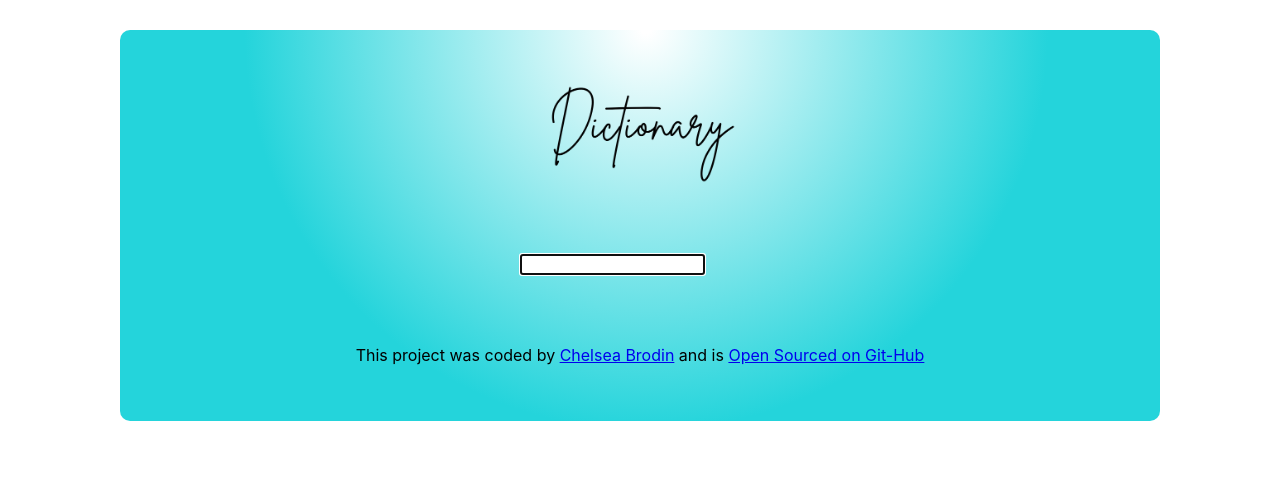
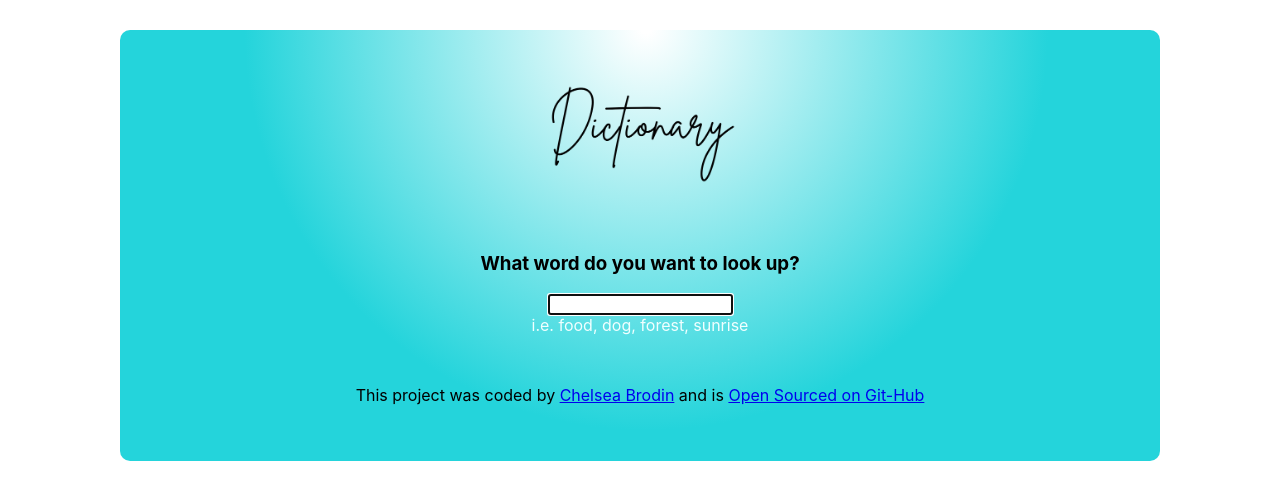
Before and after one commit to cbrodin/app-react-dictionary, a React (Create React App) app: page / in a window 1280 px wide. Shown: the top 500 px of the page. Built offline with nearby package versions, Linux system fonts and the light colour scheme.

Commit message:
Build out Synonyms component

```diff
--- a/src/Meaning.js
+++ b/src/Meaning.js
@@ -1,17 +1,23 @@
 import React from "react";
+import Synonyms from "./Synonyms";
 
 export default function Meaning(props){
 return (
   <div className="Meaning">
     <h4>{props.meaning.partOfSpeech}</h4>
     {props.meaning.definitions.map(function(definition,index)
-    {return ( <div key={index}>
-      <p>
-        {definition.definition}
-        <br />
-        <em>{definition.example}</em>
+    {return (
+      <div key={index}>
+        <p>
+          {definition.definition}
+          <br />
+          <em>{definition.example}</em>
+          <br />
+          <Synonyms synonyms={definition.synonyms} />
+
         </p>
-        </div>);
+      </div>
+    );
     })}
   </div>
 );
--- a/src/Search.css
+++ b/src/Search.css
@@ -1,8 +1,13 @@
-.Search {
-   width: 25%;
+.Search {text-align: center;
+  display: block;
+   width: 40%;
    margin: 30px auto;
   border: 20px;
   border-radius: 10px;
-  padding: 40px 40px;
+  padding: 20px;
   color: #000000;
 background: transparent 20%}
+.searchExample{
+  text-size-adjust: 6px;
+  color: azure;
+}
--- a/src/Search.js
+++ b/src/Search.js
@@ -23,12 +23,12 @@ export default function Search() {
   }
   return (
     <div className="Search">
+      <h3>What word do you want to look up?</h3>
       <form onSubmit={search}>
-        <input type="search"
-        onChange={handleKeywordChange}
-        autoFocus={true} />
+        <input type="search" onChange={handleKeywordChange} autoFocus={true} />
       </form>
-      <Results  results={results} />
+      <p1 className="searchExample">i.e. food, dog, forest, sunrise </p1>
+      <Results results={results} />
     </div>
   );
 }
--- /dev/null
+++ b/src/Synonyms.js
@@ -0,0 +1,17 @@
+import React from "react";
+
+export default function Synonyms(props){
+if (props.synonyms) {
+  return(
+    <ul className="Synonyms">
+    {props.synonyms.map(function (synonyms,index) {
+  return (
+    <li key={index}>{synonyms}</li>
+  )
+})}
+</ul>
+  );
+} else {
+  return null;
+}
+}
```
